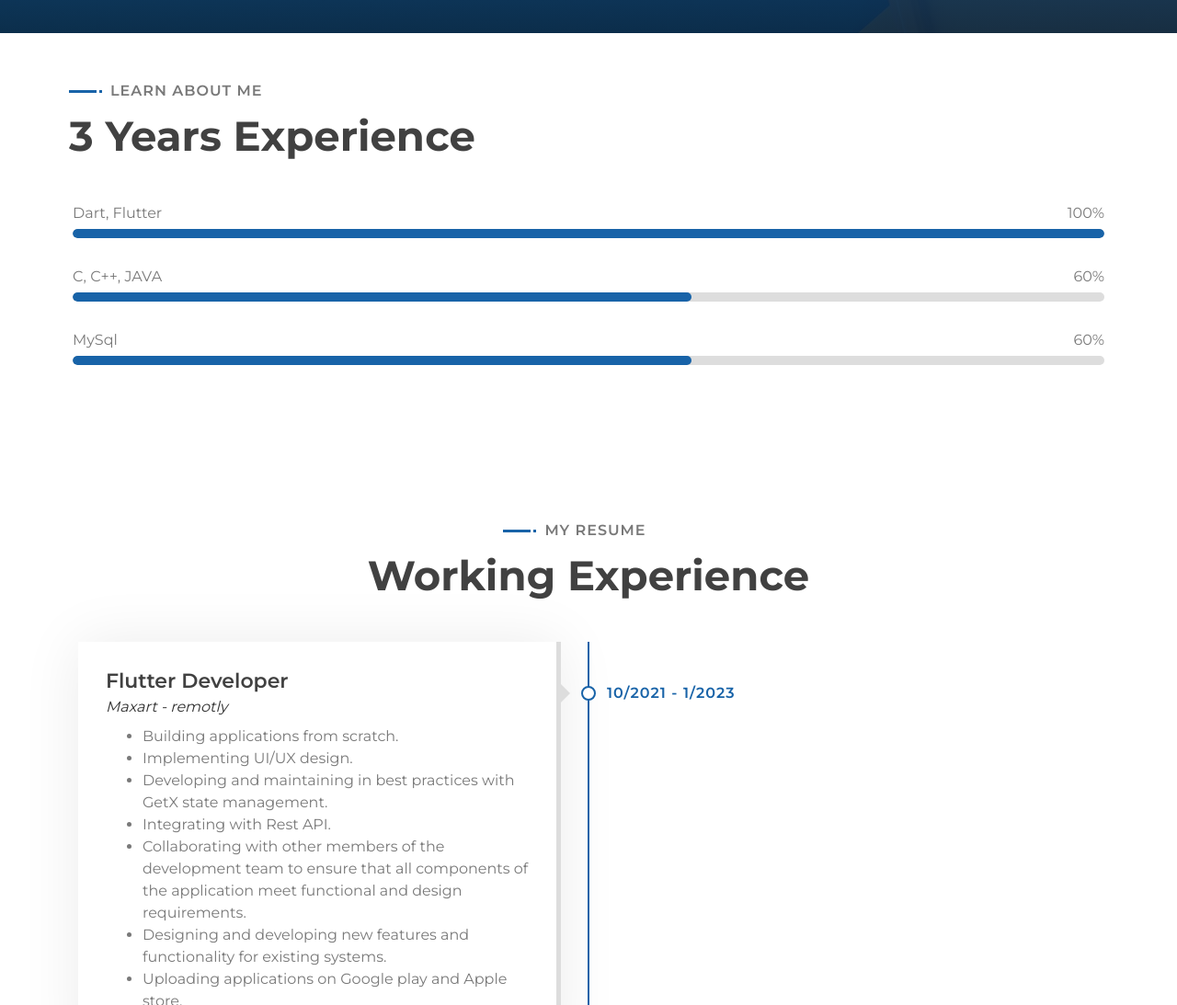
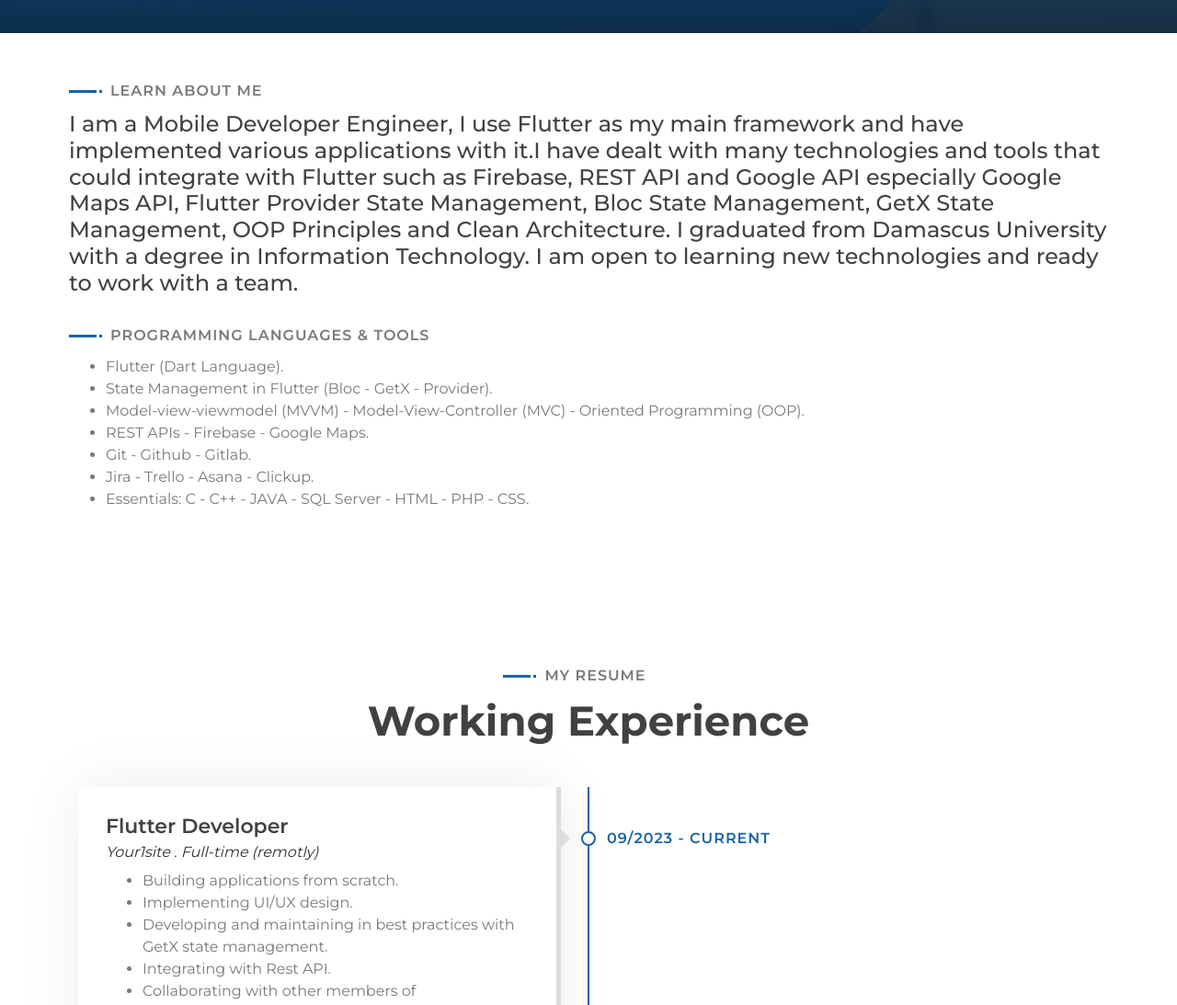
Before and after one commit to Skaf-Maya/dev-portfolio, a plain HTML site: page index.html in a window 1280 px wide. Shown: the part 480-1573 px from the top of the page at 92% size. Drawn offline with nearby package versions, Linux system fonts and the light colour scheme.

Commit message:
Update index.html

```diff
--- a/index.html
+++ b/index.html
@@ -39,7 +39,7 @@
                         <a href="#about" class="nav-item nav-link">About</a>
                         <!-- <a href="#service" class="nav-item nav-link">Service</a> -->
                         <a href="#experience" class="nav-item nav-link">Experience</a>
-                        <a href="#portfolio" class="nav-item nav-link">Portfolio</a>
+                        <a href="#portfolio" class="nav-item nav-link">Projects</a>
                         <a href="#contact" class="nav-item nav-link">Contact</a>
                     </div>
                 </div>
@@ -90,13 +90,15 @@
                         <div class="about-content">
                             <div class="section-header text-left">
                                 <p>Learn About Me</p>
-                                <h2>3 Years Experience</h2>
+                                <h4>I am a Mobile Developer Engineer, I use Flutter as my main framework and have implemented various applications with it.I have dealt with many technologies and tools that could integrate with Flutter such as Firebase, REST API and Google API especially Google Maps API, Flutter Provider State Management, Bloc State Management, GetX State Management, OOP Principles and Clean Architecture.
+                                I graduated from Damascus University with a degree in Information Technology.
+                                I am open to learning new technologies and ready to work with a team.</h4>
                             </div>
                             <!-- <div class="about-text">
                                 <p>  </p>
                             </div> -->
 
-                            <div class="row">
+                            <!-- <div class="row">
                                 <div class="col-lg-12">
                                     <div class="skills mx-1">
                                         <div class="skill-name">
@@ -123,6 +125,23 @@
                                         </div>
                                     </div>
                                 </div>
+                            </div> -->
+                        </div>
+                    </div>
+
+                    <div class="col-lg-12">
+                        <div class="about-content">
+                            <div class="section-header text-left">
+                                <p>Programming Languages & Tools</p>
+                                <ul>
+                                <li>Flutter (Dart Language).</li>
+                                <li>State Management in Flutter (Bloc - GetX - Provider).</li>
+                                <li>Model-view-viewmodel (MVVM) - Model-View-Controller (MVC) - Oriented Programming (OOP).</li>
+                                <li>REST APIs - Firebase - Google Maps.</li>
+                                <li>Git - Github - Gitlab.</li>
+                                <li>Jira - Trello - Asana - Clickup.</li>
+                                <li>Essentials: C - C++ - JAVA - SQL Server - HTML - PHP - CSS.</li>
+                            </ul>
                             </div>
                         </div>
                     </div>
@@ -182,19 +201,16 @@
                 <div class="timeline">
                     <div class="timeline-item left wow slideInLeft" data-wow-delay="0.1s">
                         <div class="timeline-text">
-                            <div class="timeline-date">10/2021 - 1/2023</div>
+                            <div class="timeline-date">09/2023 - Current</div>
                             <h2>Flutter Developer</h2>
-                            <h4>
-                                <a href="https://www.maxart.ae/" target="_blank"> Maxart - remotly </a>
-                            </h4>
+                            <h4><a href="https://your1site.com" target="_blank">Your1site . Full-time (remotly) </a></h4>
                             <ul>
-                                 <li>Building applications from scratch.</li>
+                                <li>Building applications from scratch.</li>
                                 <li>Implementing UI/UX design.</li>
                                 <li>Developing and maintaining in best practices with GetX state management.</li>
                                 <li>Integrating with Rest API.</li>
-                                <li> Collaborating with other members of the development team to ensure that all components of the
+                                <li>Collaborating with other members of</li> the development team to ensure that all components of the
                                 application meet functional and design requirements.</li>
-                                <li> Designing and developing new features and functionality for existing systems.</li>
                                 <li> Uploading applications on Google play and Apple store. </li>
                             </ul>
                         </div>
@@ -216,19 +232,23 @@
                             </ul>
                         </div>
                     </div>
+
                     <div class="timeline-item left wow slideInLeft" data-wow-delay="0.1s">
                         <div class="timeline-text">
-                            <div class="timeline-date">09/2023 - Current</div>
+                            <div class="timeline-date">10/2021 - 1/2023</div>
                             <h2>Flutter Developer</h2>
-                            <h4><a href="https://your1site.com" target="_blank">Your1site</a></h4>
-
+                            <h4>
+                                <a href="https://www.maxart.ae/" target="_blank"> Maxart . Full-time (remotly) </a>
+                            </h4>
                             <ul>
-                                <li>Building applications from scratch.</li>
+                                 <li>Building applications from scratch.</li>
                                 <li>Implementing UI/UX design.</li>
                                 <li>Developing and maintaining in best practices with GetX state management.</li>
                                 <li>Integrating with Rest API.</li>
-                                <li>Collaborating with other members of</li> the development team to ensure that all components of the
+                                <li> Collaborating with other members of the development team to ensure that all components of the
                                 application meet functional and design requirements.</li>
+                                <li> Designing and developing new features and functionality for existing systems.</li>
+                                <li> Uploading applications on Google play and Apple store. </li>
                             </ul>
                         </div>
                     </div>
@@ -243,7 +263,7 @@
         <div class="portfolio" id="portfolio">
             <div class="container">
                 <div class="section-header text-center wow zoomIn" data-wow-delay="0.1s">
-                    <p>My Portfolio</p>
+                    <p>My Projects</p>
                     <h2>Projects</h2>
                 </div>
                 <!-- <div class="row">
```
